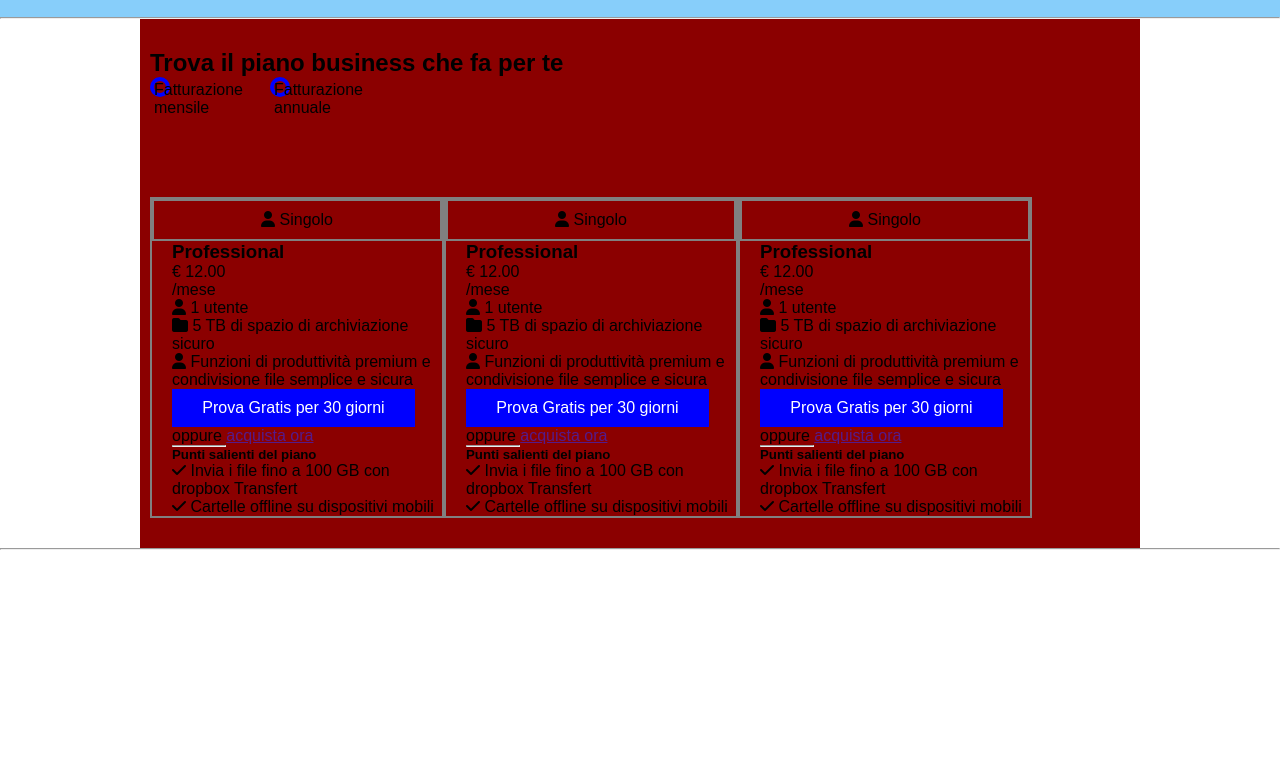
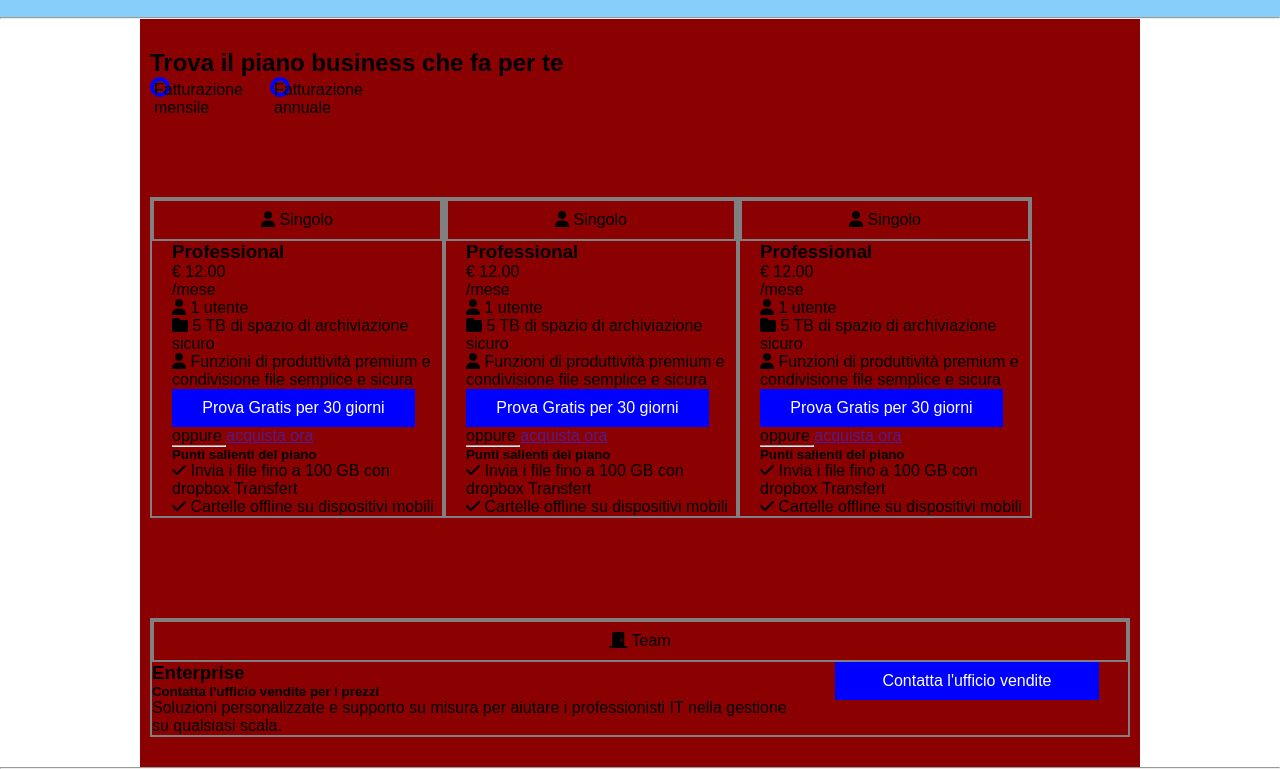
Before and after one commit to davide-delgiudice/htmlcss-dropbox, a plain HTML site: page index.html in a window 1280 px wide. Shown: the part 671-1440 px from the top of the page. Before the commit the page ends 1221 px from the top, so only its background shows below. Drawn offline with Linux system fonts and the light colour scheme.

Commit message:
[UPD] added team rectangle

```diff
--- a/index.html
+++ b/index.html
@@ -202,6 +202,26 @@
                 </div>
                 <!-- fine colonne -->
 
+                <!-- rettangolo team -->
+                <div class="col-100 margin-top border-grey">
+                    <div class="text-center">
+                        <div class="intestazione-col border-grey">
+                            <i class="fa-solid fa-door-closed"></i>
+                            <span>Team</span>
+                        </div>
+                    </div>
+                    <div class="display-flex">
+                        <div class="col-70">
+                            <h3>Enterprise</h3>
+                            <h5>Contatta l'ufficio vendite per i prezzi</h5>
+                            <p>Soluzioni personalizzate e supporto su misura per aiutare i professionisti IT nella gestione <br>su qualsiasi scala.</p>
+                        </div>
+                        <div class="col-30">
+                            <div class="button bg-blue color-white text-center">Contatta l'ufficio vendite</div>
+                        </div>
+                    </div>
+                </div>
+                <!-- fine rettangolo team -->
 
 
                 <!-- <div class="più-operazioni">
```
